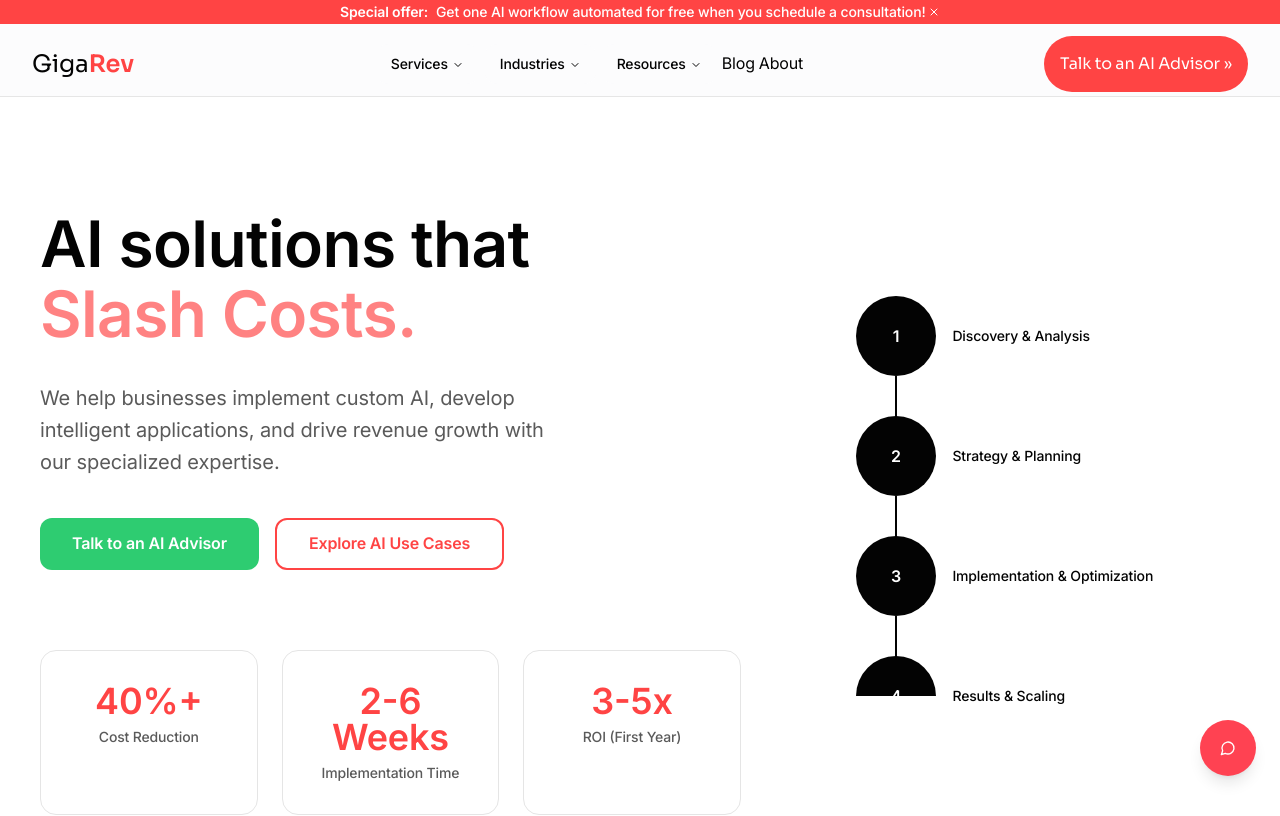
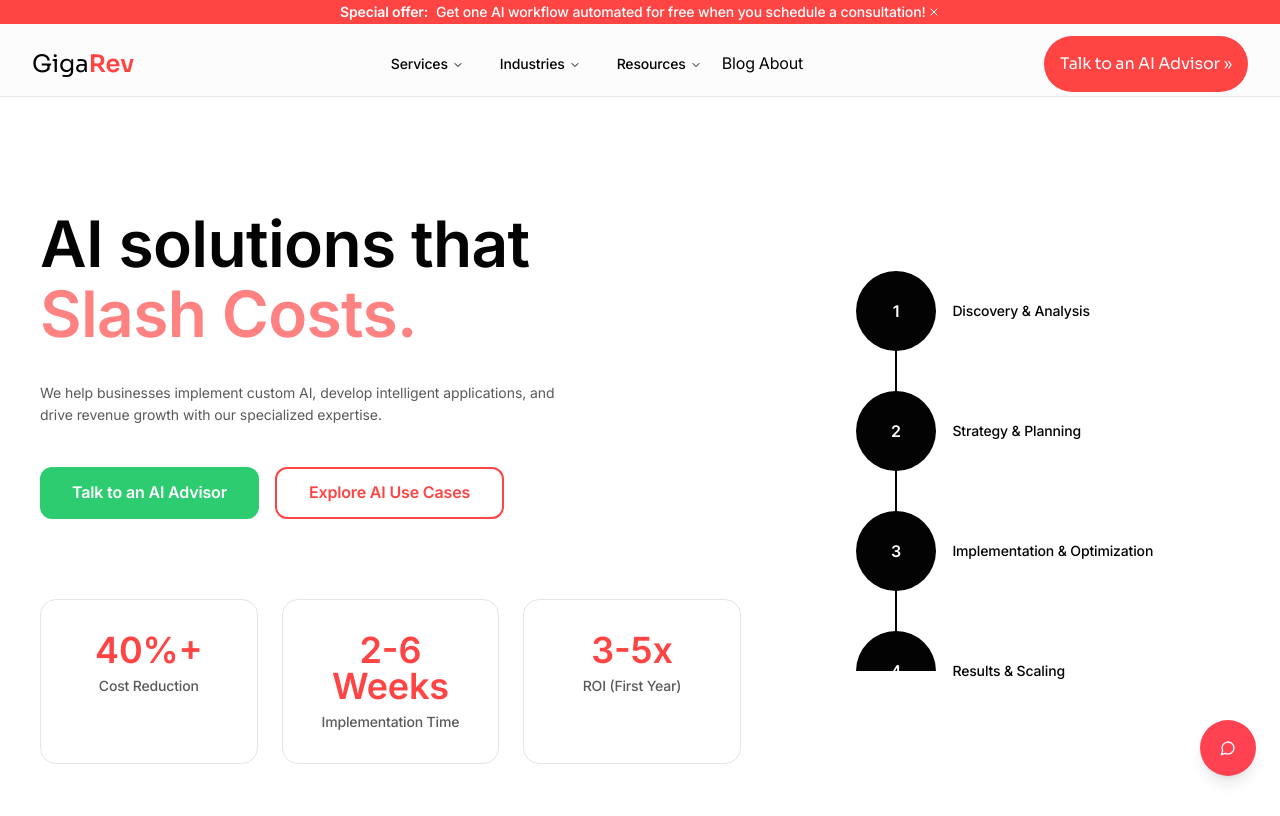
Before and after one commit to darshan-x/website-tab-tweaker-magic, a React (Vite) app: page / in a window 1280 px wide. Shown: the top 816 px of the page. Built offline with nearby package versions, Linux system fonts and the light colour scheme.

Commit message:
Refactor: Reduce hero section text size
Reduce the font size of the hero section description by 30% to improve readability and visual hierarchy.

```diff
--- a/src/components/sections/HeroSection.tsx
+++ b/src/components/sections/HeroSection.tsx
@@ -48,7 +48,7 @@ const HeroSection = () => {
             </div>
 
             {/* Description Text */}
-            <p className="font-inter text-[16px] md:text-[18px] lg:text-[20px] text-[#5A5A5A] leading-[1.6] tracking-[-0.005em] max-w-[520px] mb-10 hero-description">
+            <p className="font-inter text-[11px] md:text-[13px] lg:text-[14px] text-[#5A5A5A] leading-[1.6] tracking-[-0.005em] max-w-[520px] mb-10 hero-description">
               We help businesses implement custom AI, develop intelligent applications, and drive revenue growth with our specialized expertise.
             </p>
 
```
